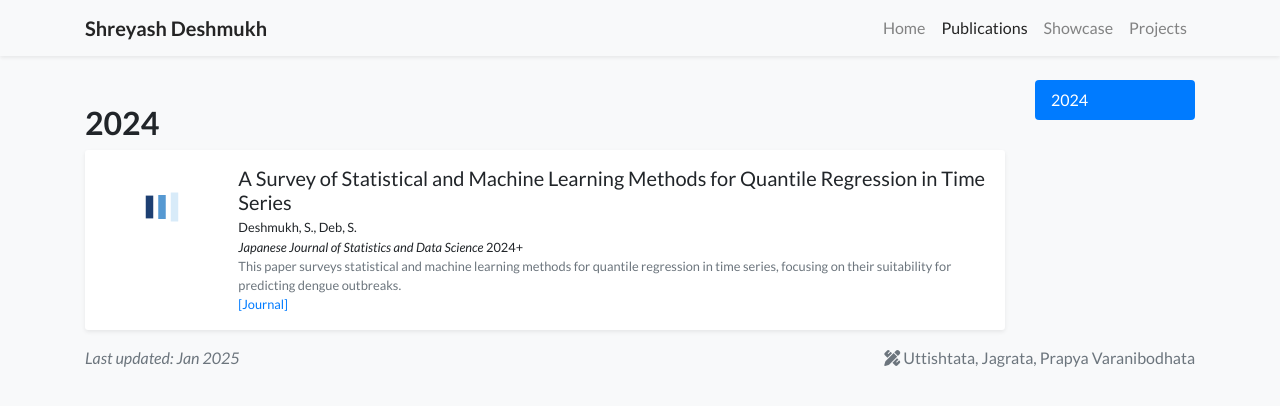
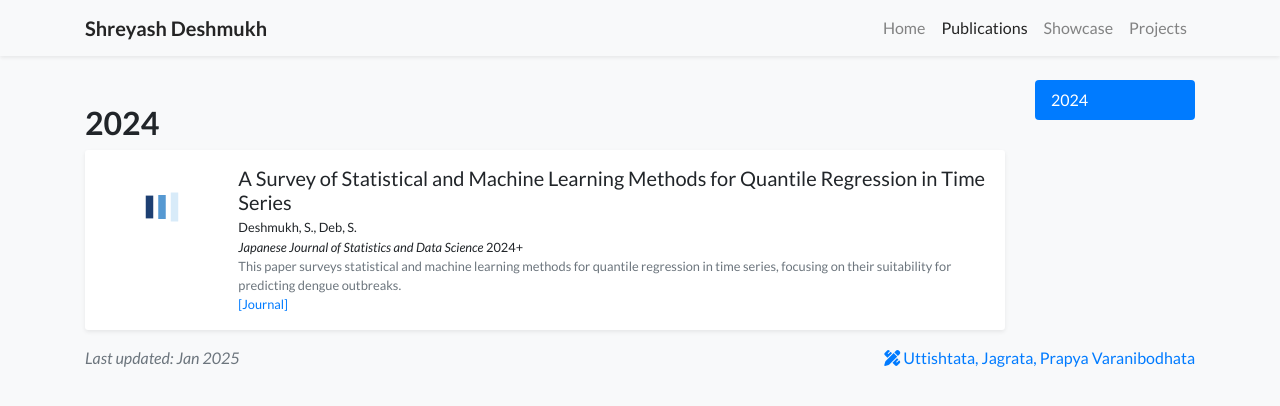
Before and after one commit to shreya976/11.github.io, a Jekyll site: the page built from publications.html, in a window 1280 px wide. Shown: the top 406 px of the page. Built offline with Jekyll 4.4.1, drawn with Linux system fonts in a browser that asks for light colours; nearby versions of some CDN libraries; a style sheet for code colours, icons or effects is not loaded.

Commit message:
Update display.yml

```diff
--- a/_data/display.yml
+++ b/_data/display.yml
@@ -4,7 +4,5 @@
   show_selected_publications: true
   num_news: 10
 
-# Feel free to replace the footer text if you would like to, but I will greatly appreciate it
-# if you keep the link to the template so that more people can benefit from it. Thanks!
 footer_text: >-
-  <a  ><i class="fas fa-pencil-ruler"></i> Uttishtata, Jagrata, Prapya Varanibodhata</a>
+ <a href="https://rkmvu.ac.in/overview/vision-and-mission-of-ramakrishna-math-and-ramakrishna-mission/"><i class="fas fa-pencil-ruler"></i> Uttishtata, Jagrata, Prapya Varanibodhata</a>
```
